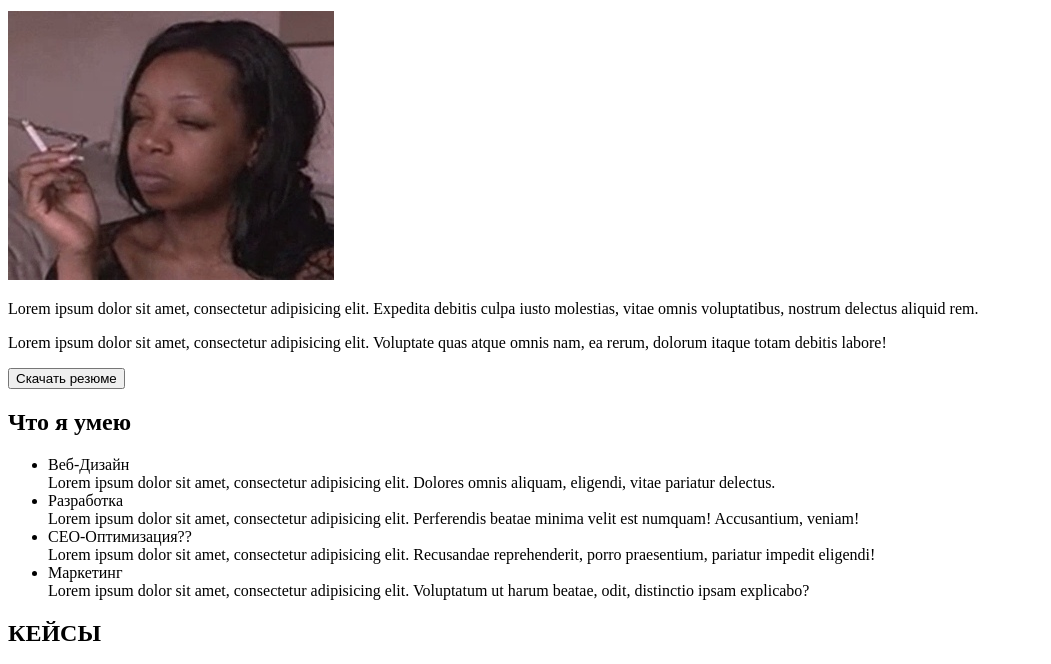
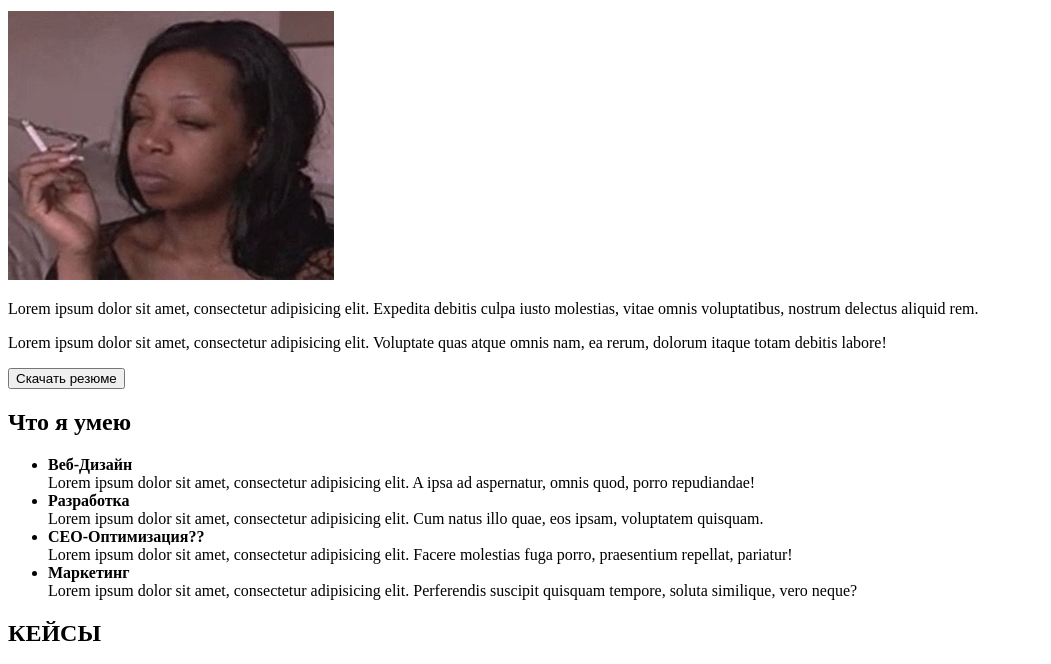
Before and after one commit to PEKOCTAB/brownadnrewcoyrse.github.io, a plain HTML site: page src/index.html in a window 1280 px wide. Shown: the part 383-1047 px from the top of the page, without its empty margins (0-1051 px from the left). Drawn offline with Linux system fonts and the light colour scheme.

Commit message:
Исправление ошибок
Переместил span внутрь li
И сделал названия чуть жирненьким >:)

```diff
--- a/src/index.html
+++ b/src/index.html
@@ -46,14 +46,10 @@
     <div class="info2">
          <h2>Что я умею</h2>
          <ul>
-             <li>Веб-Дизайн</li>
-             <span>Lorem ipsum dolor sit amet, consectetur adipisicing elit. Dolores omnis aliquam, eligendi, vitae pariatur delectus.</span>
-             <li>Разработка</li>
-             <span>Lorem ipsum dolor sit amet, consectetur adipisicing elit. Perferendis beatae minima velit est numquam! Accusantium, veniam!</span>
-             <li>СЕО-Оптимизация??</li>
-             <span>Lorem ipsum dolor sit amet, consectetur adipisicing elit. Recusandae reprehenderit, porro praesentium, pariatur impedit eligendi!</span>
-             <li>Маркетинг</li>
-             <span>Lorem ipsum dolor sit amet, consectetur adipisicing elit. Voluptatum ut harum beatae, odit, distinctio ipsam explicabo?</span>
+             <li><b>Веб-Дизайн</b><br><span>Lorem ipsum dolor sit amet, consectetur adipisicing elit. A ipsa ad aspernatur, omnis quod, porro repudiandae!</span></li>
+             <li><b>Разработка</b><br><span>Lorem ipsum dolor sit amet, consectetur adipisicing elit. Cum natus illo quae, eos ipsam, voluptatem quisquam.</span></li>
+             <li><b>СЕО-Оптимизация??</b><br><span>Lorem ipsum dolor sit amet, consectetur adipisicing elit. Facere molestias fuga porro, praesentium repellat, pariatur!</span></li>
+             <li><b>Маркетинг</b><br><span>Lorem ipsum dolor sit amet, consectetur adipisicing elit. Perferendis suscipit quisquam tempore, soluta similique, vero neque?</span></li>
          </ul>
     </div>
 
```
